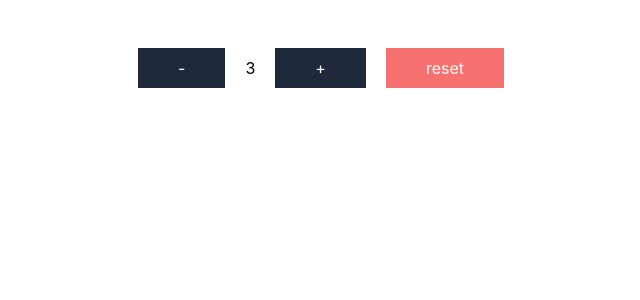
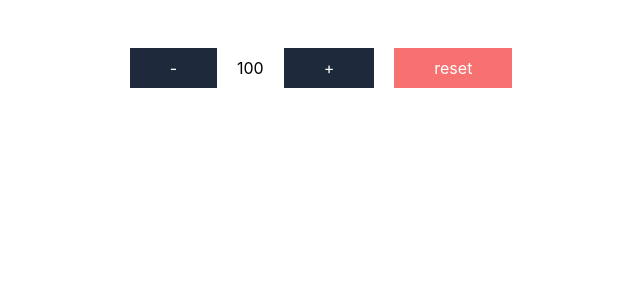
Before and after one commit to Jawad-coder10/tutorial-1, a React (Create React App) app: page / in a window 1280 px wide. Shown: the top 300 px of the page, without its empty margins (319-959 px from the left). Built offline with nearby package versions, Linux system fonts and the light colour scheme.

Commit message:
feat: useEffect execute ounce counter

```diff
--- a/src/components/Counter.js
+++ b/src/components/Counter.js
@@ -5,11 +5,9 @@ export default function Counter() {
 
   useEffect(() => {
 
-    setTimeout(() => {
-      setCounter(counter+1)
-    }, (2000));
+      setCounter(counter+100)
 
-  });
+  },[]);
 
   return (
     <>
```
